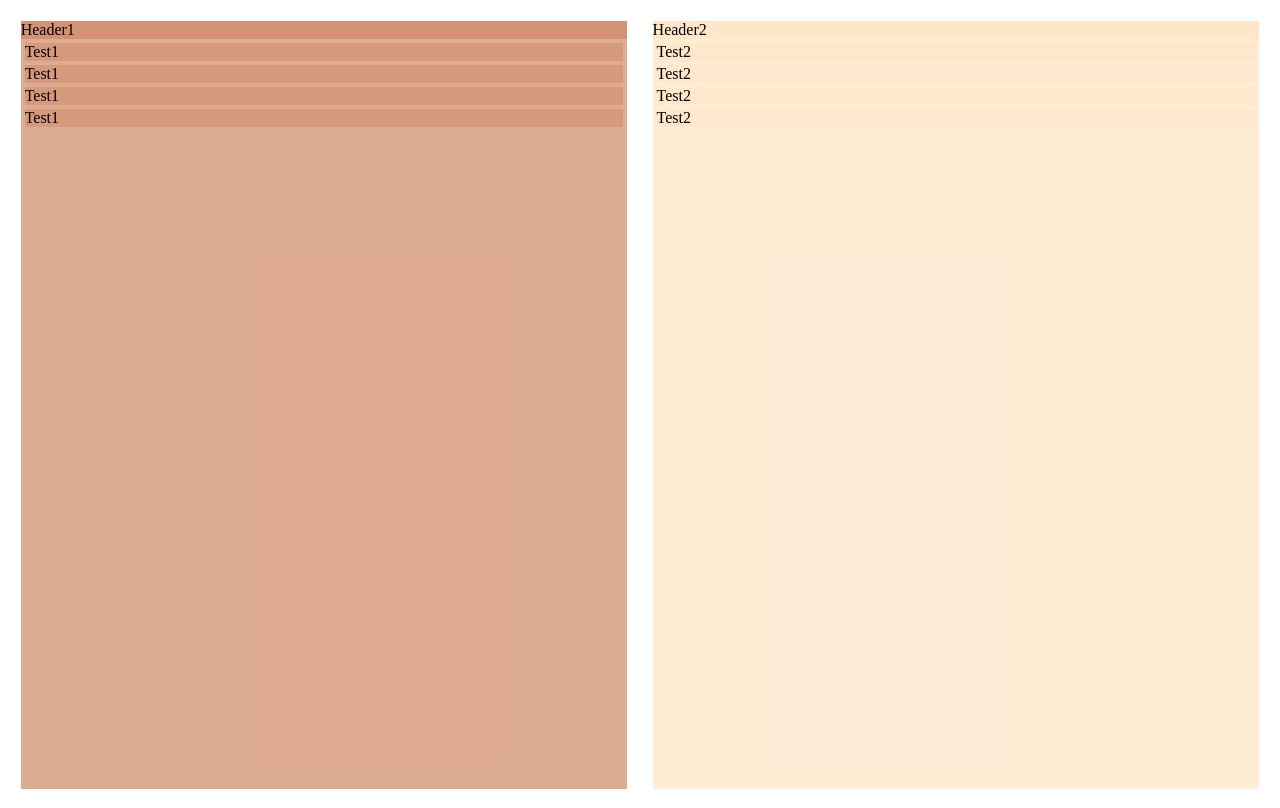
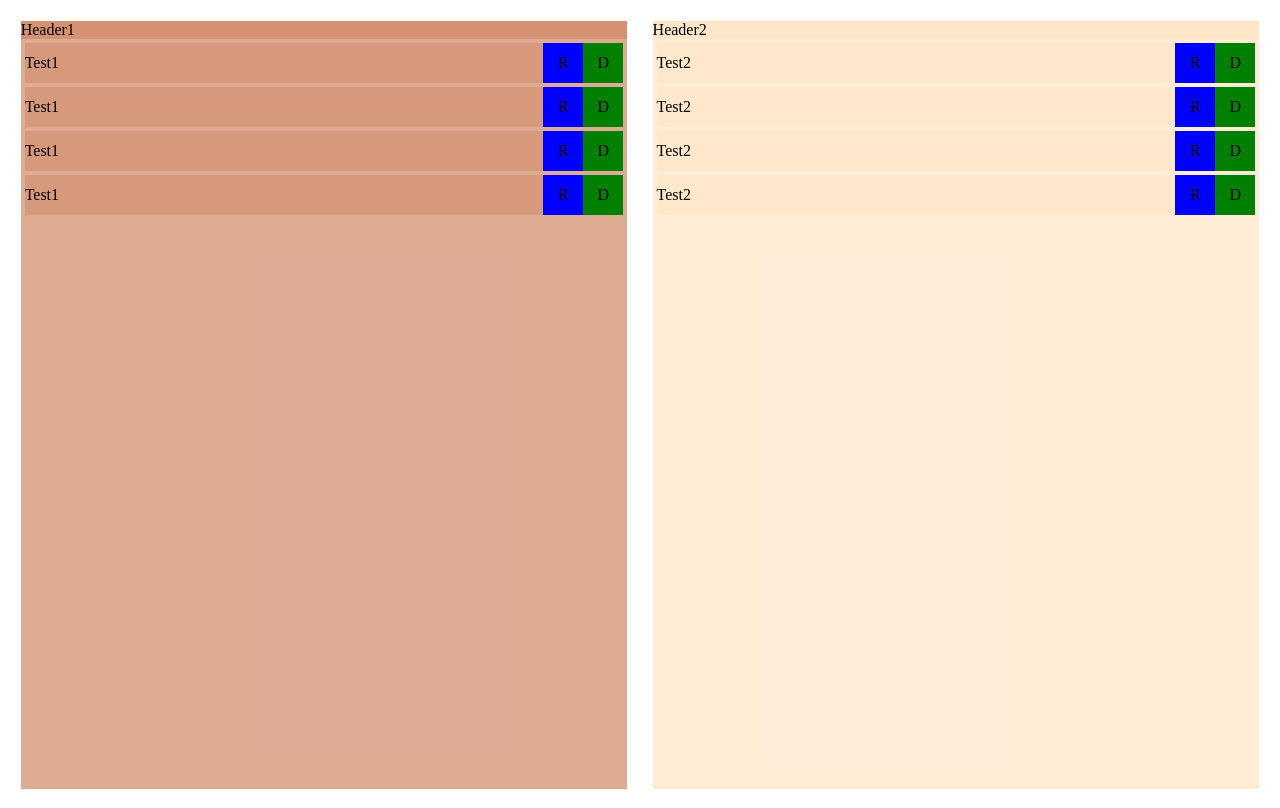
Before and after one commit to konart/konart.github.io, a plain HTML site: page rrs/index.html in a window 1280 px wide. Drawn offline with Linux system fonts and the light colour scheme; no server answers.

Commit message:
Additional html structures\css\js events

```diff
--- a/rrs/index.css
+++ b/rrs/index.css
@@ -1,10 +1,6 @@
 html, body
 {
     height: 100%;
-}
-
-body {
-    /*background-color: black;*/
 }
 
 #main {
@@ -40,8 +36,38 @@ body {
 }
 
 .content {
-    /*padding: 4px;*/
+    height: 40px;
     margin: 4px;
+}
+
+.title {
+    height: inherit;
+    float: left;
+    display: flex;
+    align-items: center;
+}
+
+.action {
+    width: 40px; /* try to set this dynamically */
+    text-align: center;
+    height: inherit;
+    float: right;
+    /* text-align: center;
+    vertical-align: middle;
+    line-height: 40px; */
+    display: flex;
+    align-items: center;
+    justify-content: center;
+    cursor: pointer;
+}
+
+.done {
+
+    background-color: green;
+}
+
+.renew {
+    background-color: blue;
 }
 
 .a {
--- a/rrs/index.html
+++ b/rrs/index.html
@@ -13,16 +13,24 @@
 			Header1
 		</div>
 		<div class="content c">
-			Test1
+			<div class="title">Test1</div>
+			<div class="done action">D</div>
+			<div class="renew action">R</div>
 		</div>
 		<div class="content c">
-			Test1
+			<div class="title">Test1</div>
+			<div class="done action">D</div>
+			<div class="renew action">R</div>
 		</div>
 		<div class="content c">
-			Test1
+			<div class="title">Test1</div>
+			<div class="done action">D</div>
+			<div class="renew action">R</div>
 		</div>
 		<div class="content c">
-			Test1
+			<div class="title">Test1</div>
+			<div class="done action">D</div>
+			<div class="renew action">R</div>
 		</div>
 	</div>
 	<div class="flex-half b">
@@ -30,16 +38,24 @@
 			Header2
 		</div>
 		<div class="content d">
-			Test2
+			<div class="title">Test2</div>
+			<div class="done action">D</div>
+			<div class="renew action">R</div>
 		</div>
 		<div class="content d">
-			Test2
+			<div class="title">Test2</div>
+			<div class="done action">D</div>
+			<div class="renew action">R</div>
 		</div>
 		<div class="content d">
-			Test2
+			<div class="title">Test2</div>
+			<div class="done action">D</div>
+			<div class="renew action">R</div>
 		</div>
 		<div class="content d">
-			Test2
+			<div class="title">Test2</div>
+			<div class="done action">D</div>
+			<div class="renew action">R</div>
 		</div>
 	</div>
 </div>
--- a/rrs/test.js
+++ b/rrs/test.js
@@ -13,3 +13,12 @@ xhr.onreadystatechange = function () {
 };
 
 xhr.send(body);
+
+els = document.getElementsByClassName("action")
+for (var i = 0; i < els.length; i++) {
+    els[i].addEventListener("click", function (event) {
+        // display the current click count inside the clicked div
+        //event.target.textContent = "click count: " + event.detail;
+        console.log(event.target.textContent + "!");
+    }, false);
+};
```
